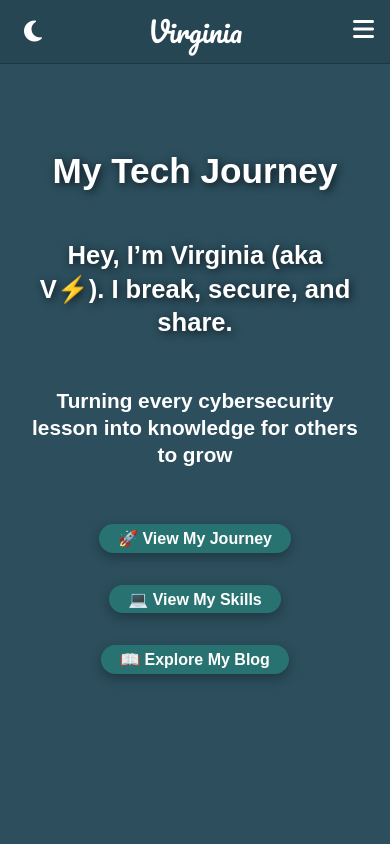
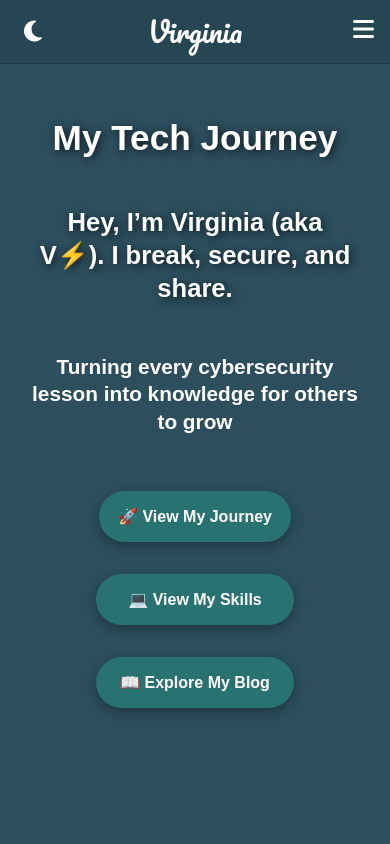
Before and after one commit to vnelai/vn-portfolio, a React (Vite) app: page /about-me in a window 390 px wide. Shown: the top 844 px of the page. Built offline with nearby package versions, Linux system fonts and the light colour scheme.

Commit message:
fix(hero-about): adjust padding and set minimum width for call-to-action buttons on mobile

```diff
--- a/src/components/about-components/hero-about/HeroAbout.css
+++ b/src/components/about-components/hero-about/HeroAbout.css
@@ -114,8 +114,9 @@ a.cta-button-about.connect {
 
   .cta-button-about,
   .cta-button-about.connect {
-    padding: 0.3rem 1.2rem;
+    padding: 1rem 1.2rem;
     font-size: 1rem;
+    min-width: 10rem;
   }
 
   .desktop-br{ display:none; }     /* let mobile reflow naturally */
```
